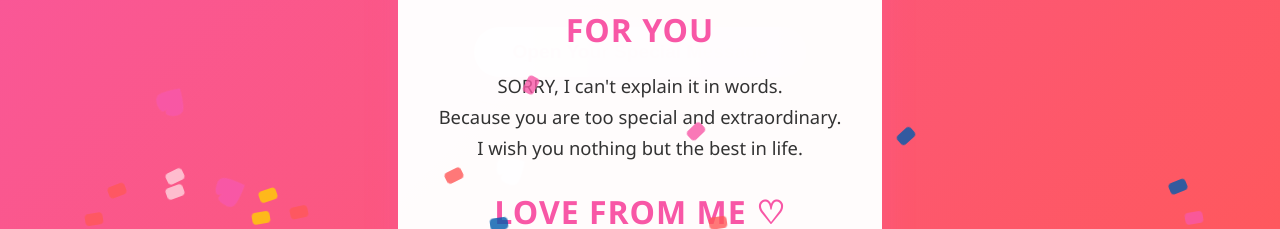
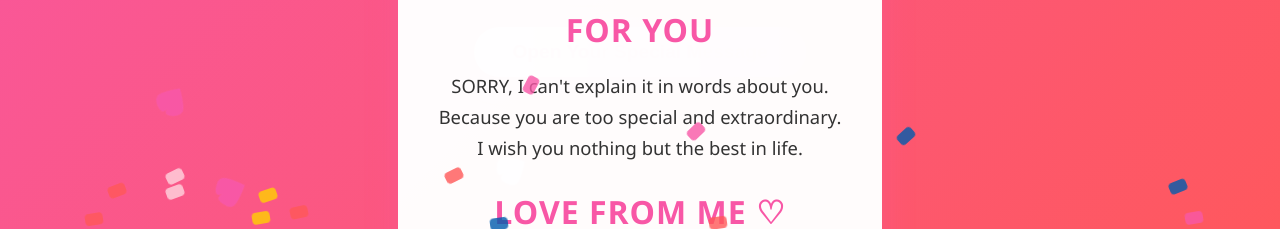
Before and after one commit to sidelon121/untuk-kamu, a plain HTML site: page index.html in a window 1280 px wide. Both pictures are taken after a click on the button "Open Your Special Message". Shown: the part 419-648 px from the top of the page. Drawn offline with Linux system fonts and the light colour scheme.

Commit message:
Update index.html

```diff
--- a/index.html
+++ b/index.html
@@ -224,7 +224,7 @@
     <div class="special-card" id="special-card">
         <h2>FOR YOU</h2>
         <p>
-            SORRY, I can't explain it in words.<br>
+            SORRY, I can't explain it in words about you.<br>
             Because you are too special and extraordinary.<br <b>I wish you nothing but the best in life.</b>
         </p>
         <h2>LOVE FROM ME ♡</h2>
```
